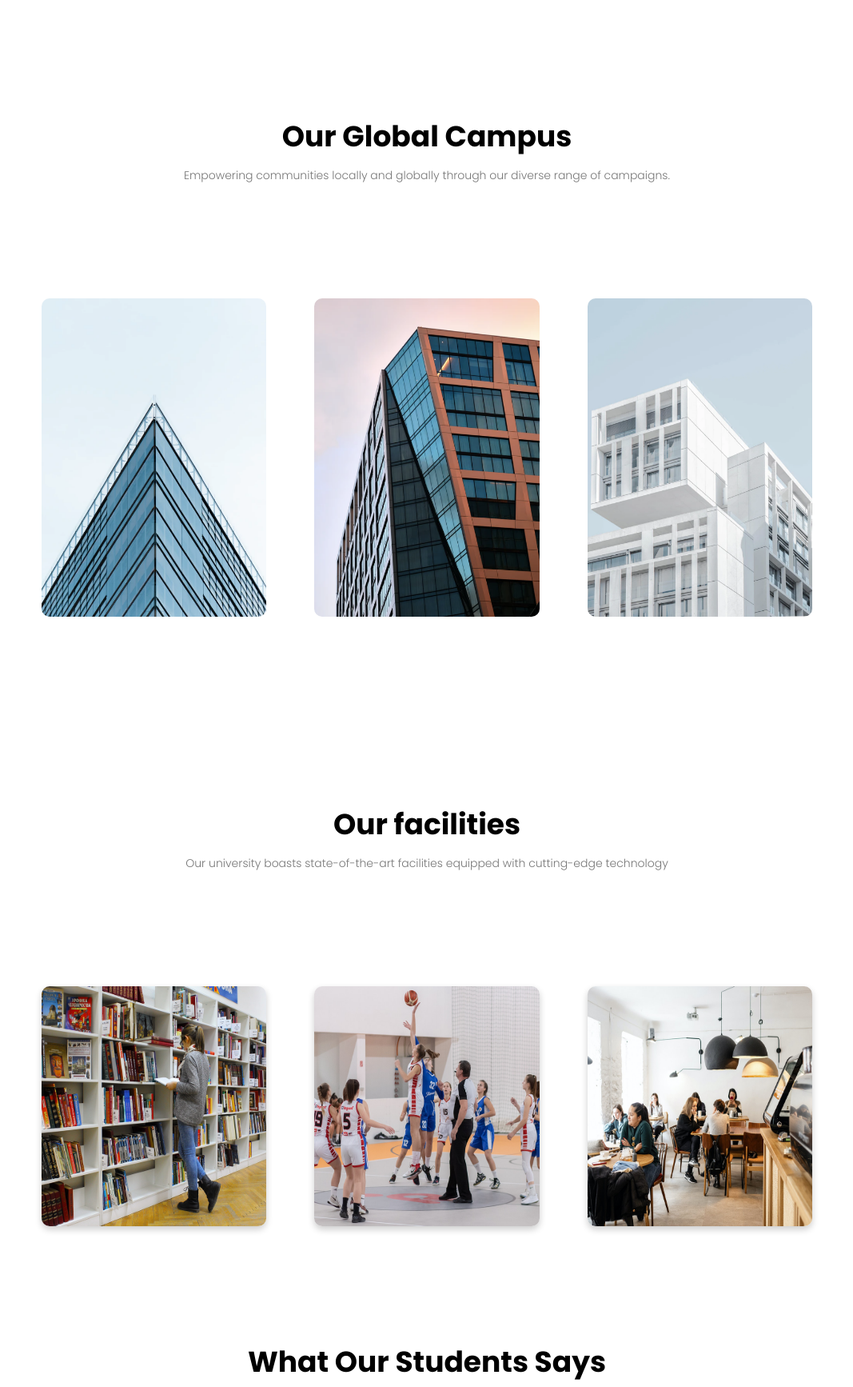
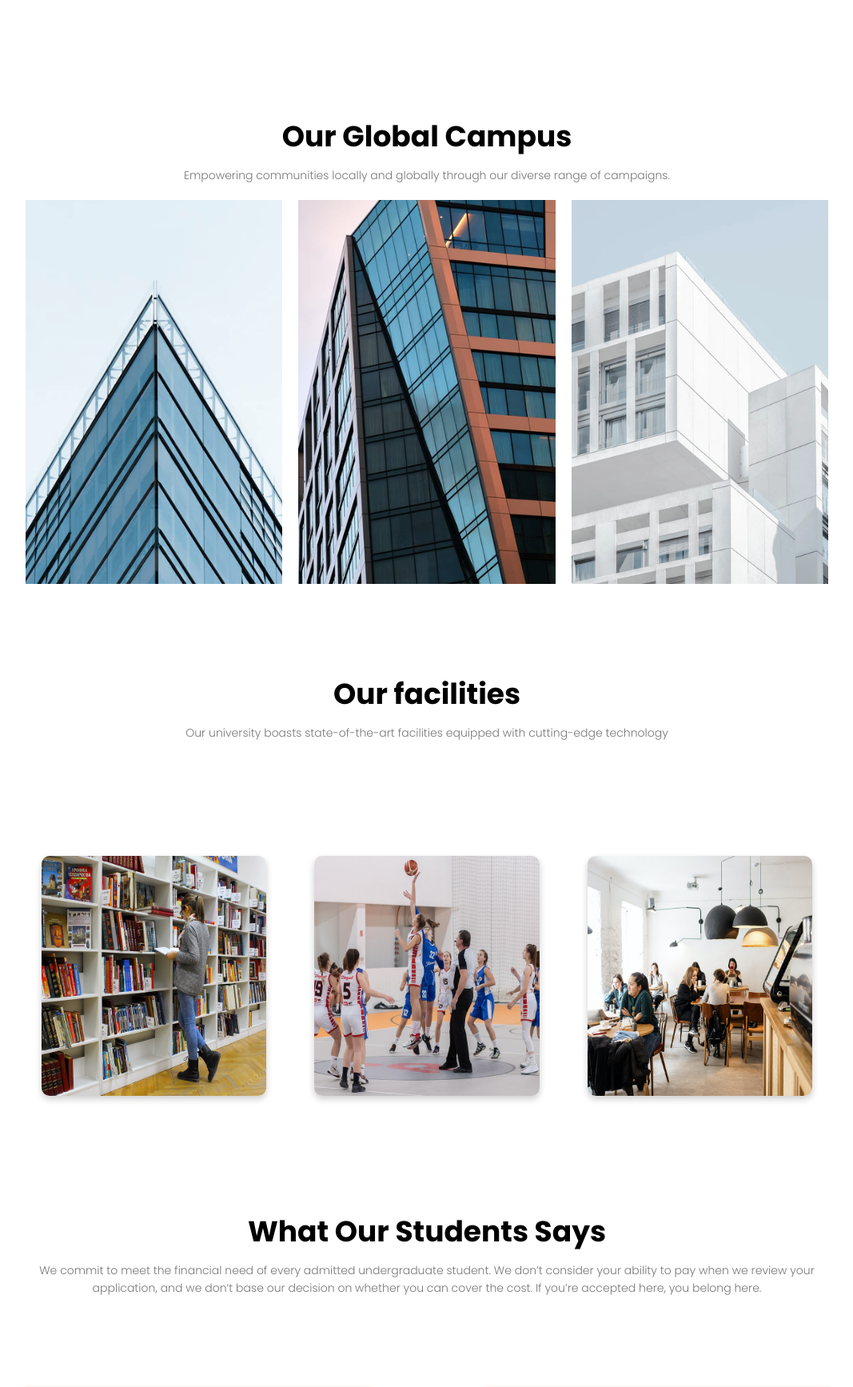
Before and after one commit to juhinagpure/Eduford-university, a PHP site: page / in a window 1280 px wide. Shown: the part 1496-3230 px from the top of the page at 80% size, without its empty margins (106-1173 px from the left). Run offline with PHP 8.4, Linux system fonts and the light colour scheme; some libraries are stand-ins or nearby versions.

Commit message:
task of image-grid complete

```diff
--- a/index.html
+++ b/index.html
@@ -67,10 +67,27 @@
         </div>
     </section>
     <!-- campus  -->
+
+    <!--  implemented using grid -->
     <section class="campus">
         <h1>Our Global Campus</h1>
         <p>Empowering communities locally and globally through our diverse range of campaigns. </p>
-        <div class="row">
+
+        <div class="campus-container">
+            <div class="campus-slide">
+                <img src="./eduford_img/london.png" alt="Image 1">
+            </div>
+            <div class="campus-slide">
+                <img src="./eduford_img/newyork.png" alt="Image 2">
+            </div>
+            <div class="campus-slide">
+                <img src="./eduford_img/washington.png" alt="Image 3">
+            </div>
+
+        </div>
+
+
+        <!-- <div class="row">
             <div class="campus-col"><img src="./eduford_img/london.png">
                 <div class="layer">
                     <h3>LONDON</h3>
@@ -86,7 +103,7 @@
                     <h3>WASHINGTON</h3>
                 </div>
             </div>
-        </div>
+        </div> -->
     </section>
 
     <!-- facilities -->
@@ -97,6 +114,7 @@
 
         </p>
         <div class="row">
+
 
             <div class="facilities-col">
                 <div class="facilities-col-inner">
@@ -140,6 +158,7 @@
                     </div>
                 </div>
             </div>
+
         </div>
     </section>
 
@@ -198,19 +217,18 @@
         <div class="icons">
             <ul>
                 <li>
-                    <a style="color: blue;" href="https://www.facebook.com/" ><i
-                        class="fa-brands fa-facebook"></i></a>
+                    <a style="color: blue;" href="https://www.facebook.com/"><i class="fa-brands fa-facebook"></i></a>
                 </li>
                 <li>
-                    <a style=" color: #1DA1F2;" href="https://twitter.com/" ><i class="fa-brands fa-twitter"></i></a>
+                    <a style=" color: #1DA1F2;" href="https://twitter.com/"><i class="fa-brands fa-twitter"></i></a>
                 </li>
                 <li>
-                    <a style="color: #C13584;" href="https://www.instagram.com/" ><i
-                        class="fa-brands fa-instagram"></i></a>
+                    <a style="color: #C13584;" href="https://www.instagram.com/"><i
+                            class="fa-brands fa-instagram"></i></a>
                 </li>
                 <li>
-                    <a style=" color: #0077B5;" href="https://www.linkedin.com/" ><i
-                        class="fa-brands fa-linkedin"></i></a>
+                    <a style=" color: #0077B5;" href="https://www.linkedin.com/"><i
+                            class="fa-brands fa-linkedin"></i></a>
                 </li>
             </ul>
             <!-- <a style="color: blue;" href="https://www.facebook.com/" ><i
--- a/style.css
+++ b/style.css
@@ -23,6 +23,7 @@ body{
 }
 
 nav {
+    z-index: 10;
   display: flex;
   width: 100%;
   padding: 2% 6%;
@@ -224,6 +225,44 @@ h3 {
 }
 
 /* campus */
+
+.campus-container {
+    display: grid;
+    height: 500px;
+    grid-template-columns: repeat(3, 1fr);
+    grid-template-rows: 1fr;
+    gap: 0;
+    overflow: hidden;
+    position: relative;
+  }
+
+  .campus-slide {
+    grid-column: span 1;
+    grid-row: span 1;
+    display: flex;
+    justify-content: center;
+    align-items: center;
+    overflow: hidden;
+    margin: 10px;
+    z-index: -1;
+  }
+
+  .carousel-slide img {
+    width: 100%;
+    height: auto;
+  }
+
+  .prev-btn, .next-btn {
+    position: absolute;
+    top: 50%;
+    transform: translateY(-50%);
+    background-color: rgba(0, 0, 0, 0.5);
+    color: white;
+    border: none;
+    padding: 10px 20px;
+    font-size: 24px;
+    cursor: pointer;
+  }
 .campus {
     width: 80%;
     margin: auto;
@@ -231,55 +270,16 @@ h3 {
     padding-top: 50px;
 }
 
-.campus-col {
-    z-index: -1;
-    flex-basis: 32%;
-    border-radius: 10px;
-    margin: 30px;
-    position: relative;
-    overflow: hidden;
-}
 
-.campus-col img {
-    width: 100%;
-    display: block;
-}
 
-.layer {
-    background: transparent;
-    height: 100%;
-    width: 100%;
-    position: absolute;
-    top: 0;
-    left: 0;
-    transition: 0.5s;
-}
 
-.layer:hover {
-
-    background: rgba(226, 0, 0, 0.7);
-
-}
-
-.layer h3 {
-    width: 100%;
-    font-weight: 500;
-    color: #fff;
-    font-size: 26px;
-    bottom: 0;
-    left: 50%;
-    transform: translate(-50%);
-    position: absolute;
-    opacity: 0;
-    transition: 0.5s;
-}
-
-.layer:hover h3 {
-    bottom: 49%;
-    opacity: 1;
-}
 
 /* facilities */
+
+.container-grid{
+    display: grid;
+    grid-template-columns: auto auto auto;
+}
 .facilities {
     width: 80%;
     margin: auto;
@@ -292,7 +292,7 @@ h3 {
     background-color: transparent;
     margin: 30px;
     height: 300px;
-    perspective: 1000px;
+    perspective: 800px;
 }
 
 .facilities-col-inner{
@@ -318,6 +318,7 @@ h3 {
     height: 100%;
     -webkit-backface-visibility: hidden;
     backface-visibility: hidden;
+    z-index: -1;
 }
 
 .facilities-col-front img {
```
